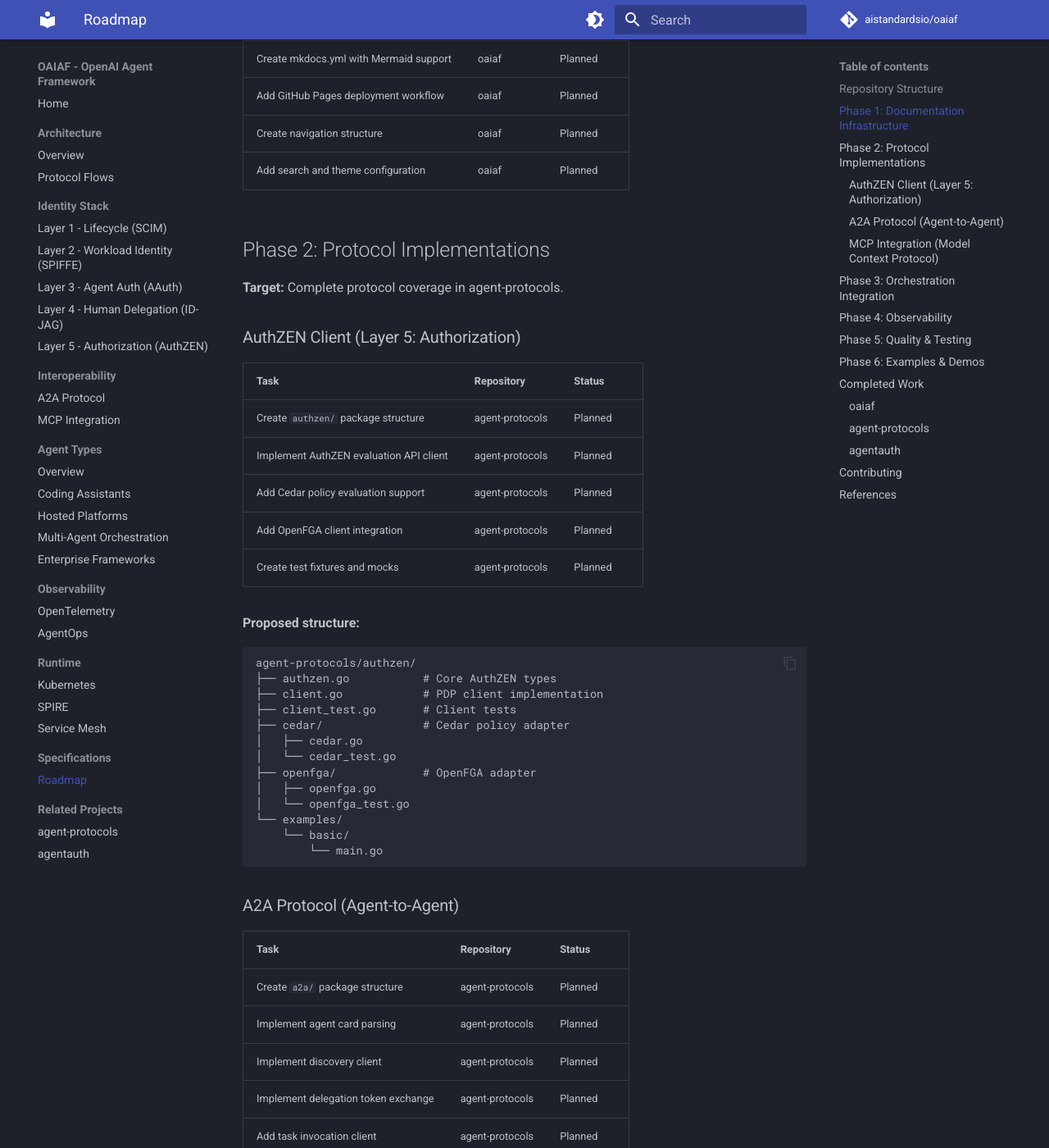
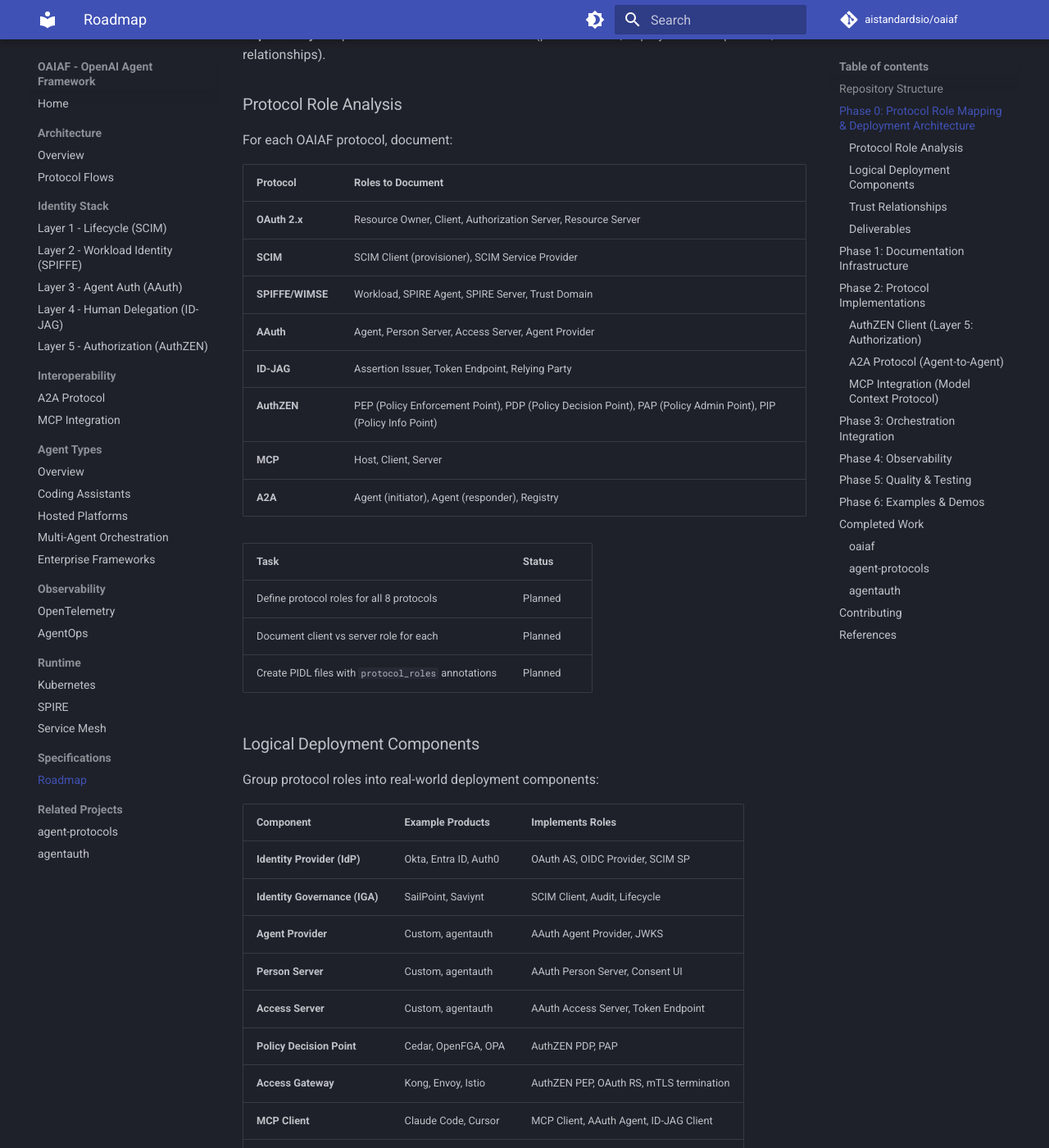
Before and after one commit to aistandardsio/oaiaf, an MkDocs documentation site: the page built from docs/specs/ROADMAP.md, in a window 1280 px wide and 1400 px high, scrolled down 624 px. Shown: the whole window at 82% size. Built offline with MkDocs 1.6.1 and Material for MkDocs 9.7.7, drawn with Linux system fonts in a browser that asks for light colours; comment, search, counter and statistics services are not loaded; some of the changed text lies outside the part shown.

Commit message:
docs: add Phase 0 protocol role mapping requirements
Add comprehensive requirements for:
- Protocol role analysis (OAuth, SCIM, SPIFFE, AAuth, ID-JAG, AuthZEN, MCP, A2A)
- Logical deployment components (IdP, IGA, Gateway, MCP Client, etc.)
- Trust relationships between components
- PIDL integration for machine-readable definitions

Depends on PIDL v0.7.0 for new schema elements.

Co-Authored-By: Claude Opus 4.5 <noreply@anthropic.com>

```diff
--- a/docs/specs/ROADMAP.md
+++ b/docs/specs/ROADMAP.md
@@ -9,6 +9,92 @@ This roadmap outlines planned work across the AI Standards ecosystem repositorie
 | [agent-protocols](https://github.com/aistandardsio/agent-protocols) | Protocol implementations (Go libraries) |
 | [agentauth](https://github.com/plexusone/agentauth) | Protocol orchestration (combining protocols) |
 | [oaiaf](https://github.com/aistandardsio/oaiaf) | Reference architecture documentation |
+
+## Phase 0: Protocol Role Mapping & Deployment Architecture
+
+**Target:** Document protocol roles, trust relationships, and logical deployment components to provide practical implementation guidance.
+
+**Dependency:** Requires PIDL v0.7.0 enhancements (protocol roles, deployment components, trust relationships).
+
+### Protocol Role Analysis
+
+For each OAIAF protocol, document:
+
+| Protocol | Roles to Document |
+|----------|-------------------|
+| **OAuth 2.x** | Resource Owner, Client, Authorization Server, Resource Server |
+| **SCIM** | SCIM Client (provisioner), SCIM Service Provider |
+| **SPIFFE/WIMSE** | Workload, SPIRE Agent, SPIRE Server, Trust Domain |
+| **AAuth** | Agent, Person Server, Access Server, Agent Provider |
+| **ID-JAG** | Assertion Issuer, Token Endpoint, Relying Party |
+| **AuthZEN** | PEP (Policy Enforcement Point), PDP (Policy Decision Point), PAP (Policy Admin Point), PIP (Policy Info Point) |
+| **MCP** | Host, Client, Server |
+| **A2A** | Agent (initiator), Agent (responder), Registry |
+
+| Task | Status |
+|------|--------|
+| Define protocol roles for all 8 protocols | Planned |
+| Document client vs server role for each | Planned |
+| Create PIDL files with `protocol_roles` annotations | Planned |
+
+### Logical Deployment Components
+
+Group protocol roles into real-world deployment components:
+
+| Component | Example Products | Implements Roles |
+|-----------|------------------|------------------|
+| **Identity Provider (IdP)** | Okta, Entra ID, Auth0 | OAuth AS, OIDC Provider, SCIM SP |
+| **Identity Governance (IGA)** | SailPoint, Saviynt | SCIM Client, Audit, Lifecycle |
+| **Agent Provider** | Custom, agentauth | AAuth Agent Provider, JWKS |
+| **Person Server** | Custom, agentauth | AAuth Person Server, Consent UI |
+| **Access Server** | Custom, agentauth | AAuth Access Server, Token Endpoint |
+| **Policy Decision Point** | Cedar, OpenFGA, OPA | AuthZEN PDP, PAP |
+| **Access Gateway** | Kong, Envoy, Istio | AuthZEN PEP, OAuth RS, mTLS termination |
+| **MCP Client** | Claude Code, Cursor | MCP Client, AAuth Agent, ID-JAG Client |
+| **MCP Server** | Tool providers | MCP Server, OAuth RS |
+| **Resource API** | Backend services | OAuth RS, AuthZEN PEP, SPIFFE Workload |
+| **SPIRE Infrastructure** | SPIRE | SPIRE Server, SPIRE Agent |
+
+| Task | Status |
+|------|--------|
+| Define logical component taxonomy | Planned |
+| Map each component to protocol roles | Planned |
+| Create PIDL files with `deployment_components` | Planned |
+| Generate component diagrams via PIDL | Planned |
+
+### Trust Relationships
+
+Document trust relationships between components:
+
+| Relationship Type | Example |
+|-------------------|---------|
+| **authenticates** | IdP authenticates User |
+| **validates** | PDP validates Agent claims |
+| **delegates** | User delegates to Agent via ID-JAG |
+| **authorizes** | PDP authorizes Agent action |
+| **issues** | Agent Provider issues aa-agent+jwt |
+| **trusts** | Resource API trusts IdP (via JWKS) |
+
+| Task | Status |
+|------|--------|
+| Define trust relationship taxonomy | Planned |
+| Document credential flows between components | Planned |
+| Create PIDL files with `trust_relations` | Planned |
+| Generate trust relationship diagrams via PIDL | Planned |
+
+### Deliverables
+
+| Deliverable | Format | Description |
+|-------------|--------|-------------|
+| `docs/roles/protocol-roles.md` | Markdown | Protocol role reference |
+| `docs/roles/deployment-components.md` | Markdown | Component architecture guide |
+| `docs/roles/trust-relationships.md` | Markdown | Trust model documentation |
+| `pidl/oaiaf-roles.json` | PIDL | Machine-readable role definitions |
+| `pidl/oaiaf-components.json` | PIDL | Component topology |
+| `pidl/oaiaf-trust.json` | PIDL | Trust relationship model |
+| Generated diagrams | SVG | Component and trust diagrams |
+
+---
 
 ## Phase 1: Documentation Infrastructure
 
```
